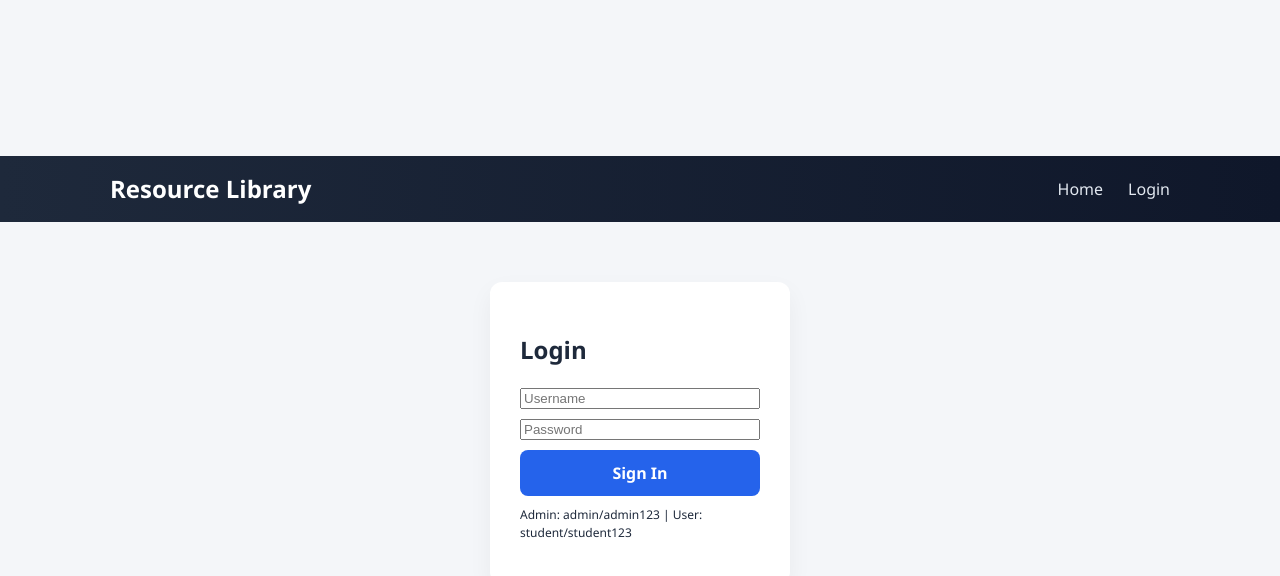
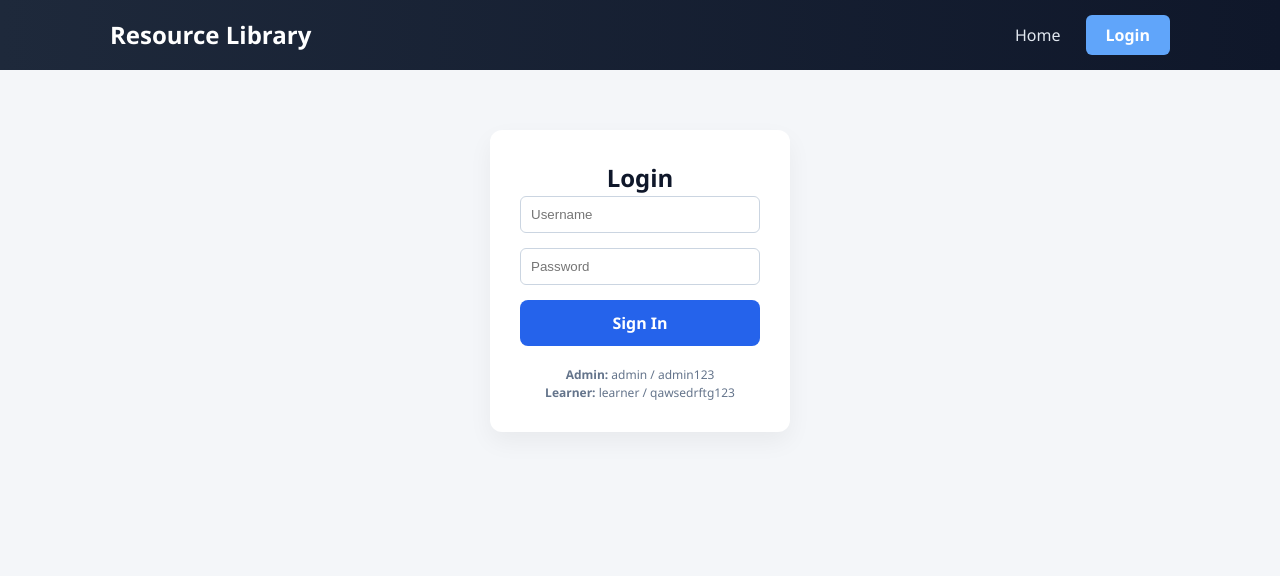
Before and after one commit to Kesava392/FSAD-SDP-10, a React (Vite) app: page /login in a window 1280 px wide. Shown: the top 576 px of the page. Built offline with nearby package versions, Linux system fonts and the light colour scheme.

Commit message:
style: fix navbar gap and implement light blue login button

```diff
--- a/src/App.jsx
+++ b/src/App.jsx
@@ -4,10 +4,10 @@ import Navbar from "./components/Navbar";
 import Home from "./pages/Home";
 import SearchResources from "./pages/SearchResources";
 import AdminDashboard from "./pages/AdminDashboard";
-import Login from "./pages/Login"; // You will need to create this file
+import Login from "./pages/Login";
 
 function App() {
-  // --- Resource State (Existing) ---
+  // --- Resource State ---
   const [resources, setResources] = useState(() => {
     const savedResources = localStorage.getItem("library_resources");
     return savedResources ? JSON.parse(savedResources) : [
@@ -17,17 +17,17 @@ function App() {
     ];
   });
 
-  // --- Login State (New) ---
-  // Tracks if the user is null, 'student', or 'admin'
+  // --- Login State ---
   const [user, setUser] = useState(() => {
     return localStorage.getItem("app_user") || null;
   });
 
+  // Sync resources to localStorage
   useEffect(() => {
     localStorage.setItem("library_resources", JSON.stringify(resources));
   }, [resources]);
 
-  // Save user session to localStorage
+  // Sync user session to localStorage
   useEffect(() => {
     if (user) {
       localStorage.setItem("app_user", user);
@@ -45,34 +45,34 @@ function App() {
     setResources(resources.filter(item => item.id !== id));
   };
 
-  // Login handler
   const handleLogin = (role) => {
     setUser(role);
   };
 
-  // Logout handler
   const handleLogout = () => {
     setUser(null);
   };
 
   return (
     <Router>
-      {/* Pass user and logout function to Navbar */}
+      {/* 1. Navbar is OUTSIDE the Routes so it stays at the top.
+        2. No wrapping <div> here to prevent white space gaps.
+      */}
       <Navbar user={user} onLogout={handleLogout} />
 
       <Routes>
+        {/* PUBLIC ROUTE: Everyone sees Home first */}
         <Route path="/" element={<Home />} />
 
-        {/* Login Route */}
+        {/* LOGIN ROUTE */}
         <Route path="/login" element={<Login onLogin={handleLogin} />} />
 
-        {/* Protected Search Route: accessible to both student and admin */}
+        {/* PROTECTED ROUTES */}
         <Route
           path="/search"
           element={user ? <SearchResources resources={resources} /> : <Navigate to="/login" />}
         />
 
-        {/* Protected Admin Route: strictly for admin only */}
         <Route
           path="/admin"
           element={
@@ -87,6 +87,9 @@ function App() {
             )
           }
         />
+
+        {/* CATCH-ALL: Redirect unknown pages to Home */}
+        <Route path="*" element={<Navigate to="/" />} />
       </Routes>
     </Router>
   );
--- a/src/components/Navbar.jsx
+++ b/src/components/Navbar.jsx
@@ -1,30 +1,35 @@
 import { Link } from "react-router-dom";
 
-// Accept 'user' and 'onLogout' as props from App.jsx
+// user: the current logged-in state ('admin', 'student', or null)
+// onLogout: the function that clears the user session
 function Navbar({ user, onLogout }) {
   return (
-    <nav>
+    <nav className="navbar">
       <div className="nav-content">
-        <h2>Resource Library</h2>
+        <h2 className="logo">Resource Library</h2>
         <div className="nav-links">
-          <Link to="/">Home</Link>
+          <Link to="/" className="nav-item">Home</Link>
 
-          {/* Logic: Only show Admin link if the logged-in user is an admin */}
-          {user === "admin" && <Link to="/admin">Admin</Link>}
+          {/* Show Admin link only for admins */}
+          {user === "admin" && (
+            <Link to="/admin" className="nav-item">Admin</Link>
+          )}
 
-          {/* Logic: Only show Search link if someone is logged in */}
-          {user && <Link to="/search">Search</Link>}
+          {/* Show Search link for any logged-in user */}
+          {user && (
+            <Link to="/search" className="nav-item">Search</Link>
+          )}
 
-          {/* Logic: Show Logout if logged in, otherwise show Login */}
+          {/* Toggle between Login and Logout */}
           {user ? (
             <button
               onClick={onLogout}
-              style={{ marginLeft: "20px", backgroundColor: "#ef4444" }}
+              className="logout-button"
             >
               Logout
             </button>
           ) : (
-            <Link to="/login">Login</Link>
+            <Link to="/login" className="login-button">Login</Link>
           )}
         </div>
       </div>
--- a/src/pages/Login.jsx
+++ b/src/pages/Login.jsx
@@ -9,11 +9,12 @@ function Login({ onLogin }) {
   const handleSignIn = (e) => {
     e.preventDefault();
 
+    // Updated logic to use 'learner' instead of 'student'
     if (username === "admin" && password === "admin123") {
       onLogin("admin");
       navigate("/admin");
-    } else if (username === "student" && password === "student123") {
-      onLogin("user");
+    } else if (username === "learner" && password === "plokijuhyg123") {
+      onLogin("learner"); // This matches the new terminology
       navigate("/search");
     } else {
       alert("Invalid Credentials!");
@@ -22,26 +23,32 @@ function Login({ onLogin }) {
 
   return (
     <div className="container">
+      {/* The .card class from your main.css handles the white background and shadow */}
       <div className="card" style={{ maxWidth: "400px", margin: "0 auto" }}>
-        <h2>Login</h2>
-        <form onSubmit={handleSignIn} style={{ display: "flex", flexDirection: "column", gap: "10px" }}>
+        <h2 style={{ textAlign: "center", color: "#0f172a" }}>Login</h2>
+        <form onSubmit={handleSignIn} style={{ display: "flex", flexDirection: "column", gap: "15px" }}>
           <input
             type="text"
             placeholder="Username"
             value={username}
             onChange={(e) => setUsername(e.target.value)}
+            style={{ padding: "10px", borderRadius: "6px", border: "1px solid #cbd5e1" }}
           />
           <input
             type="password"
             placeholder="Password"
             value={password}
             onChange={(e) => setPassword(e.target.value)}
+            style={{ padding: "10px", borderRadius: "6px", border: "1px solid #cbd5e1" }}
           />
+          {/* This button will use the blue style from your main.css */}
           <button type="submit">Sign In</button>
         </form>
-        <p style={{ fontSize: "12px", marginTop: "10px" }}>
-          Admin: admin/admin123 | User: student/student123
-        </p>
+
+        <div style={{ fontSize: "12px", marginTop: "20px", color: "#64748b", textAlign: "center" }}>
+          <p><strong>Admin:</strong> admin / admin123</p>
+          <p><strong>Learner:</strong> learner / qawsedrftg123</p>
+        </div>
       </div>
     </div>
   );
--- a/src/styles/main.css
+++ b/src/styles/main.css
@@ -1,23 +1,30 @@
+/* --- 1. UNIVERSAL RESET --- */
+* {
+  margin: 0;
+  padding: 0;
+  box-sizing: border-box;
+}
+
 body {
-  margin: 0;
   font-family: 'Segoe UI', Tahoma, Geneva, Verdana, sans-serif;
   background-color: #f4f6f9;
   color: #1e293b;
-  /* Ensures no horizontal scroll */
   overflow-x: hidden;
+  display: flex;
+  flex-direction: column;
 }
 
-/* --- NAVBAR FIX --- */
+/* --- 2. NAVBAR --- */
 nav {
   background: linear-gradient(90deg, #1e293b, #0f172a);
   padding: 15px 0;
+  width: 100%;
+  position: fixed;
+  top: 0;
+  left: 0;
+  z-index: 1000;
   display: flex;
-  justify-content: center; /* This is the key to centering the inner bar */
-  width: 100vw;
-  position: sticky;
-  top: 0;
-  z-index: 1000;
-  box-sizing: border-box;
+  justify-content: center;
 }
 
 .nav-content {
@@ -27,7 +34,6 @@ nav {
   justify-content: space-between;
   align-items: center;
   padding: 0 20px;
-  box-sizing: border-box;
 }
 
 nav h2 {
@@ -53,19 +59,52 @@ nav a:hover {
   color: #38bdf8;
 }
 
-/* --- GLOBAL LAYOUT --- */
-.container {
+/* --- 3. SPECIAL BUTTONS --- */
+.login-button {
+  background-color: #60a5fa;
+  color: white !important;
+  padding: 8px 20px;
+  border-radius: 6px;
+  text-decoration: none;
+  font-weight: 600;
+  transition: 0.3s;
+  margin-left: 25px;
+}
+
+.login-button:hover {
+  background-color: #3b82f6;
+  transform: translateY(-2px);
+}
+
+.logout-button {
+  background-color: #ef4444;
+  color: white;
+  border: none;
+  padding: 8px 20px;
+  border-radius: 6px;
+  cursor: pointer;
+  font-weight: 600;
+  transition: 0.3s;
+  margin-left: 25px;
+}
+
+.logout-button:hover {
+  background-color: #dc2626;
+  transform: translateY(-2px);
+}
+
+/* --- 4. GLOBAL LAYOUT --- */
+.container, .admin-wrapper {
   max-width: 1100px;
-  margin: 0 auto; /* Centers the whole block */
+  margin: 70px auto 0 auto;
   padding: 60px 20px;
   display: flex;
   flex-direction: column;
-  align-items: center; /* Centers children horizontally */
+  align-items: center;
   text-align: center;
-  box-sizing: border-box;
 }
 
-/* --- HERO SECTION --- */
+/* --- 5. HERO SECTION --- */
 .hero-title {
   font-size: 3rem;
   margin-bottom: 15px;
@@ -81,10 +120,10 @@ nav a:hover {
   max-width: 700px;
 }
 
-/* --- GRID LAYOUT FIX --- */
+/* --- 6. GRID & CARDS --- */
 .grid-layout {
   display: flex;
-  justify-content: center; /* Keeps cards grouped in the middle */
+  justify-content: center;
   align-items: stretch;
   gap: 30px;
   flex-wrap: wrap;
@@ -92,7 +131,6 @@ nav a:hover {
   margin-top: 20px;
 }
 
-/* --- CARDS --- */
 .card {
   background: white;
   padding: 30px;
@@ -102,9 +140,7 @@ nav a:hover {
   text-align: left;
   display: flex;
   flex-direction: column;
-  /* Set a fixed width for home cards to keep them uniform */
   width: 300px;
-  box-sizing: border-box;
 }
 
 .card:hover {
@@ -112,7 +148,7 @@ nav a:hover {
   box-shadow: 0px 15px 35px rgba(0,0,0,0.1);
 }
 
-/* --- ADMIN SIDEBAR LAYOUT --- */
+/* --- 7. ADMIN SIDEBAR --- */
 .admin-wrapper {
   display: flex;
   min-height: calc(100vh - 70px);
@@ -134,7 +170,7 @@ nav a:hover {
   background-color: #f8fafc;
 }
 
-/* --- BUTTONS --- */
+/* --- 8. GENERIC BUTTONS --- */
 button {
   background-color: #2563eb;
   color: white;
```
